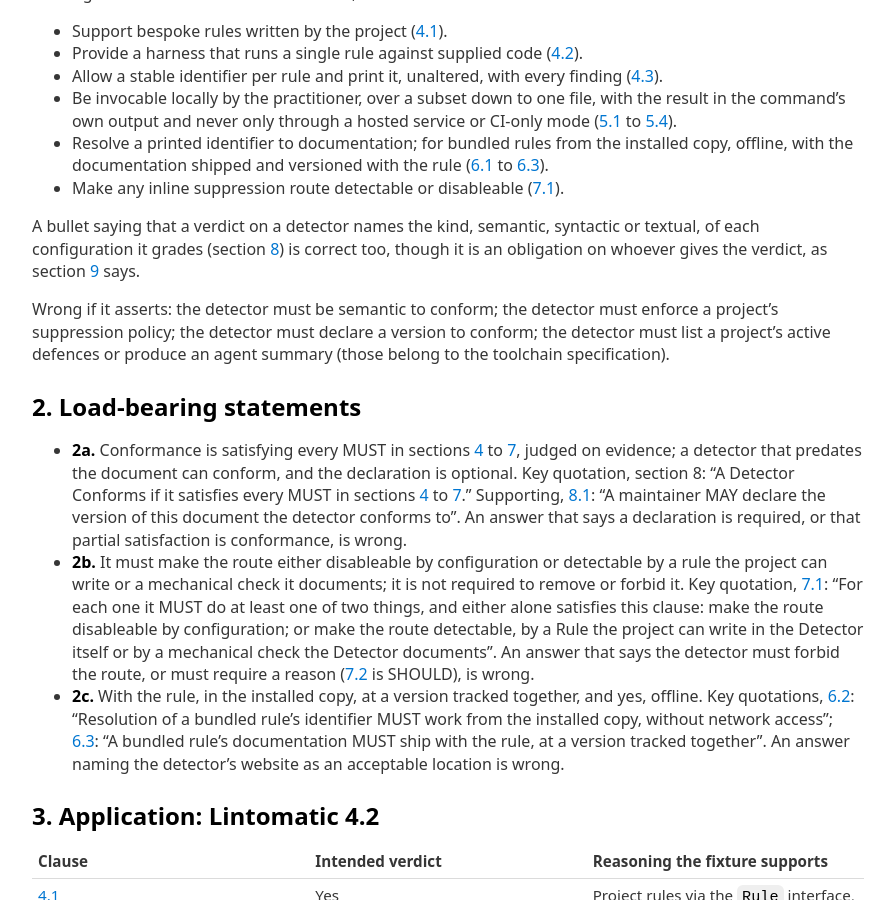
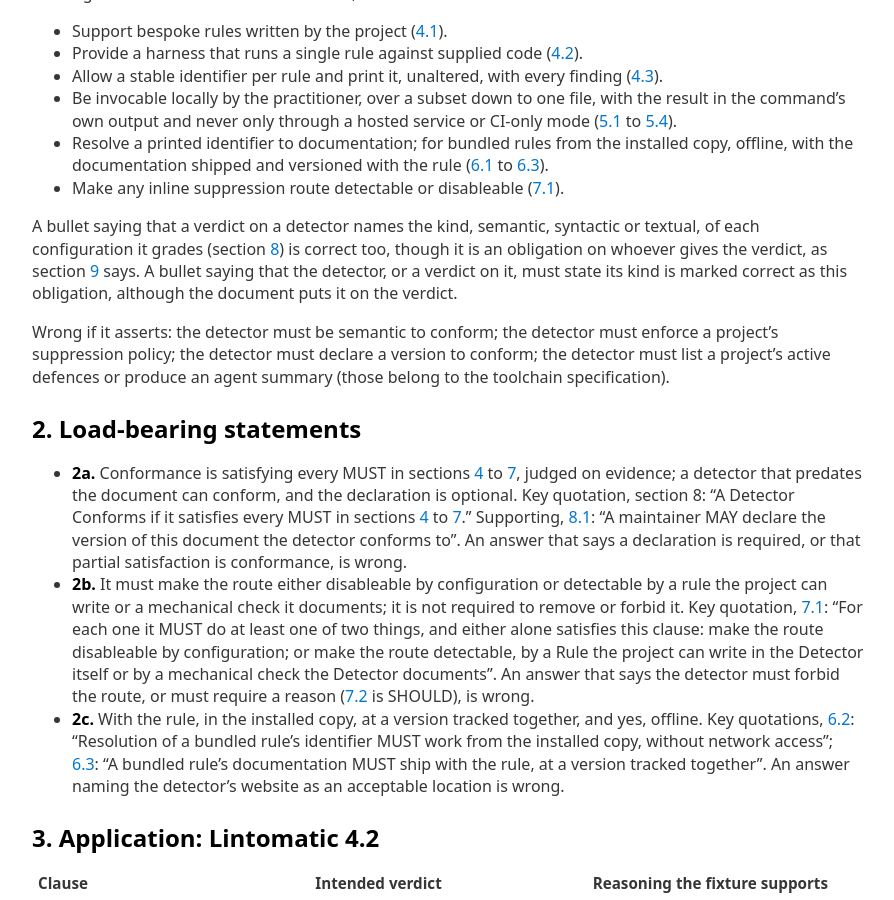
Before and after one commit to Defence-Before-Fix/defence-before-fix.github.io, a Jekyll site: the page built from acceptance/detector/KEY.md, in a window 1280 px wide and 900 px high, scrolled down 426 px. Shown: the whole window, without its empty margins (192-1086 px from the left). Built offline with Jekyll 4.4.1, drawn with Linux system fonts in a browser that asks for light colours; our own code applies the rules of GitHub Pages for plain Markdown files.

Commit message:
Acceptance keys: follow the rulings on review 5
The detector key's restatement now says how a bullet that the detector,
or a verdict on it, must state its kind is marked: correct, as the
section 8 obligation, though the document puts it on the verdict. No key
quotes a sentence changed in this revision, so no quotation moves.

Co-Authored-By: Claude Opus 5.5 <noreply@anthropic.com>

```diff
--- a/acceptance/detector/KEY.md
+++ b/acceptance/detector/KEY.md
@@ -20,7 +20,8 @@ bullet asserting an obligation the document does not state, is a correct restate
 
 A bullet saying that a verdict on a detector names the kind, semantic, syntactic or textual, of
 each configuration it grades (section [8](../../DETECTOR-SPEC.md#8-conformance)) is correct too, though it is an obligation on whoever
-gives the verdict, as section [9](../../DETECTOR-SPEC.md#9-relationship-to-the-other-specifications) says.
+gives the verdict, as section [9](../../DETECTOR-SPEC.md#9-relationship-to-the-other-specifications) says. A bullet saying that the detector, or a verdict on it, must state
+its kind is marked correct as this obligation, although the document puts it on the verdict.
 
 Wrong if it asserts: the detector must be semantic to conform; the detector must enforce a
 project's suppression policy; the detector must
```
